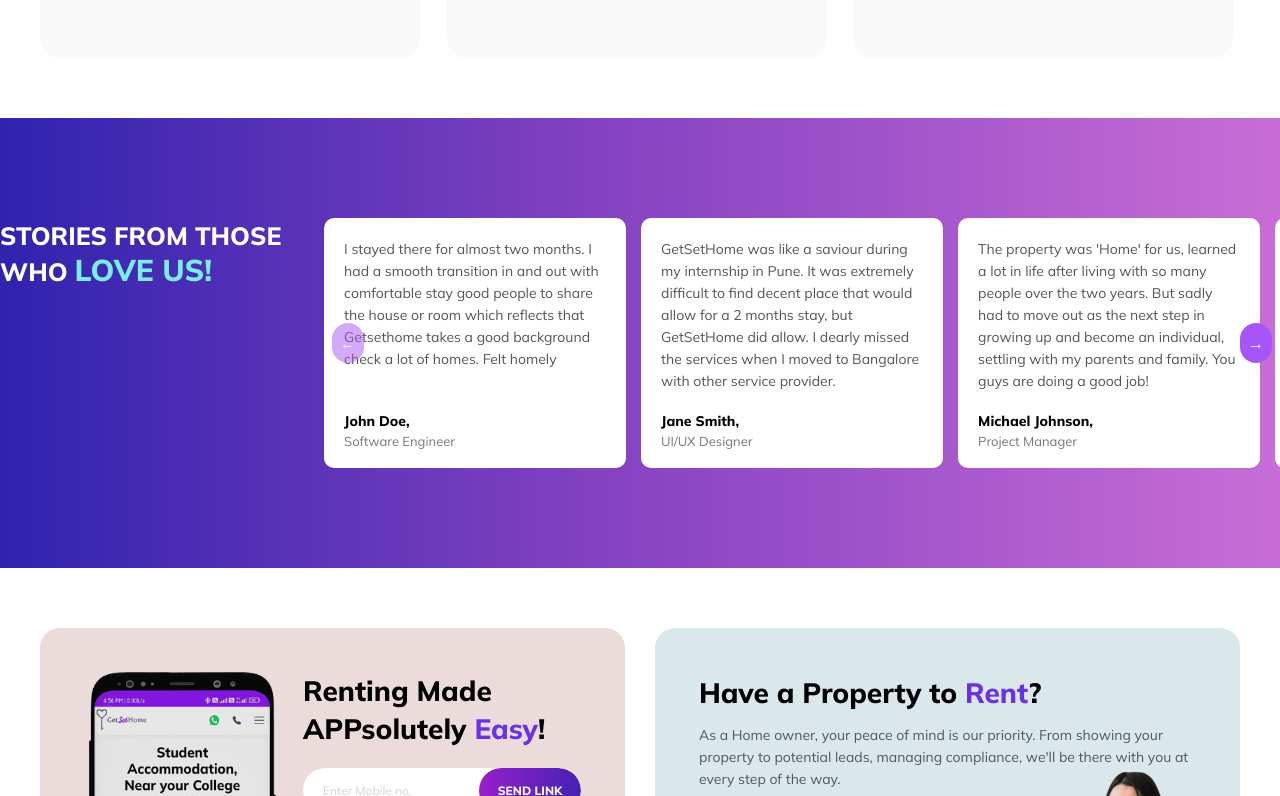
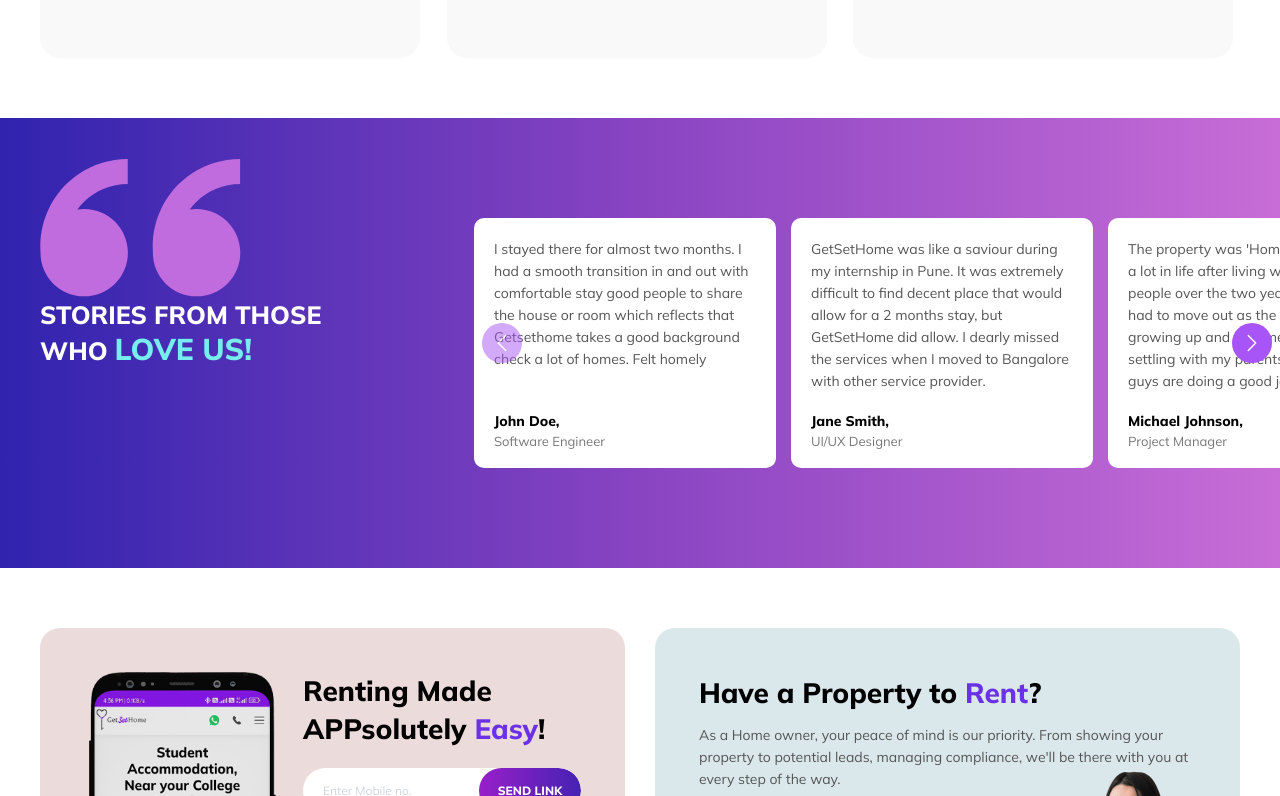
Before and after one commit to Sanket0798/getsethome-test, a Next.js app: page / in a window 1280 px wide. Shown: the part 4364-5160 px from the top of the page. Built offline with nearby package versions, Linux system fonts and the light colour scheme.

Commit message:
Stories Section in HomePage has been modified and completed.

```diff
--- a/app/component/Home/Stories.jsx
+++ b/app/component/Home/Stories.jsx
@@ -1,6 +1,11 @@
 "use client";
 import React, { useState, useCallback, useMemo } from "react";
 import { storiesComment } from "@/app/utils/Data";
+import {
+  LeftArrowSVG,
+  RightArrowSVG,
+  StoriesSVG,
+} from "@/public/assets/HomePage/Svg";
 
 const Stories = () => {
   const [currentSlide, setCurrentSlide] = useState(0);
@@ -38,7 +43,9 @@
   );
 
   return (
-    <section className="w-auto flex h-[450px] bg-gradient-to-r from-gradient-purple-1 via-gradient-purple-3 to-gradient-purple-5 py-[100px]">
+    <section className="w-auto flex flex-row h-[450px] bg-gradient-to-r from-gradient-purple-1 via-gradient-purple-3 to-gradient-purple-5 py-[100px]">
+      <div className="relative bottom-[60px] pl-[40px]">
+        <StoriesSVG />
         <h2 className="text-[25px] text-white uppercase leading-[35px] font-extrabold w-[434px]">
           Stories from those <br />
           who{" "}
@@ -46,6 +53,7 @@
             Love Us!
           </span>
         </h2>
+      </div>
 
       <div className="relative w-full h-[250px] overflow-hidden">
         <div
@@ -58,17 +66,17 @@
         {/* Navigation Buttons */}
         <button
           onClick={handlePrev}
-          className={`absolute top-1/2 left-2 transform -translate-y-1/2 p-2 bg-purple-500 text-white rounded-full hover:bg-purple-700 transition-colors duration-300 ${
+          className={`absolute top-1/2 left-2 w-[40px] h-[40px] transform -translate-y-1/2 p-2 bg-purple-500 text-white rounded-full hover:bg-purple-700 transition-colors duration-300 ${
             currentSlide === 0 ? "opacity-50 cursor-not-allowed" : ""
           }`}
           disabled={currentSlide === 0}
           aria-label="Previous slide"
         >
-          &larr;
+          <LeftArrowSVG />
         </button>
         <button
           onClick={handleNext}
-          className={`absolute top-1/2 right-2 transform -translate-y-1/2 p-2 bg-purple-500 text-white rounded-full hover:bg-purple-700 transition-colors duration-300 ${
+          className={`absolute top-1/2 right-2 w-[40px] h-[40px] transform -translate-y-1/2 p-2 bg-purple-500 text-white rounded-full hover:bg-purple-700 transition-colors duration-300 ${
             currentSlide === totalSlides - 1
               ? "opacity-50 cursor-not-allowed"
               : ""
@@ -76,7 +84,7 @@
           disabled={currentSlide === totalSlides - 1}
           aria-label="Next slide"
         >
-          &rarr;
+          <RightArrowSVG />
         </button>
       </div>
     </section>
--- a/public/assets/HomePage/Svg.jsx
+++ b/public/assets/HomePage/Svg.jsx
@@ -447,6 +447,62 @@
   );
 };
 
+export const LeftArrowSVG = () => {
+  return (
+    <svg
+      xmlns="http://www.w3.org/2000/svg"
+      fill="none"
+      viewBox="0 0 24 24"
+      stroke-width="1.5"
+      stroke="currentColor"
+      class="size-6"
+    >
+      <path
+        stroke-linecap="round"
+        stroke-linejoin="round"
+        d="M15.75 19.5 8.25 12l7.5-7.5"
+      />
+    </svg>
+  );
+};
+
+export const RightArrowSVG = () => {
+  return (
+    <svg
+      xmlns="http://www.w3.org/2000/svg"
+      fill="none"
+      viewBox="0 0 24 24"
+      stroke-width="1.5"
+      stroke="currentColor"
+      class="size-6"
+    >
+      <path
+        stroke-linecap="round"
+        stroke-linejoin="round"
+        d="m8.25 4.5 7.5 7.5-7.5 7.5"
+      />
+    </svg>
+  );
+};
+
+export const StoriesSVG = () => {
+  return (
+    <svg
+      width="201"
+      height="139"
+      viewBox="0 0 201 139"
+      fill="none"
+      xmlns="http://www.w3.org/2000/svg"
+      className="opacity-60"
+    >
+      <path
+        d="M44.2028 50.9312C68.3417 50.9312 87.9101 70.5 87.9101 94.6385C87.9101 118.777 68.3417 138.346 44.2028 138.346C20.0638 138.346 0.495445 118.777 0.495445 94.6385L0.300323 88.3946C0.300323 40.1168 39.4371 0.97998 87.715 0.97998V25.9556C71.0371 25.9556 55.3571 32.4504 43.5639 44.2436C41.3153 46.4921 39.2392 48.9067 37.3532 51.467C39.585 51.1158 41.8722 50.9312 44.2028 50.9312ZM156.593 50.9312C180.732 50.9312 200.3 70.5 200.3 94.6385C200.3 118.777 180.732 138.346 156.593 138.346C132.454 138.346 112.886 118.777 112.886 94.6385L112.691 88.3946C112.691 40.1168 151.827 0.97998 200.105 0.97998V25.9556C183.428 25.9556 167.747 32.4504 155.954 44.2436C153.705 46.492 151.629 48.9066 149.743 51.467C152.009 51.1103 154.299 50.9311 156.593 50.9312Z"
+        fill="#C06CDF"
+      />
+    </svg>
+  );
+};
+
 export const FooterLogoSVG = () => {
   return (
     <svg
```
Lines whose indentation alone changed are shown as unchanged.
